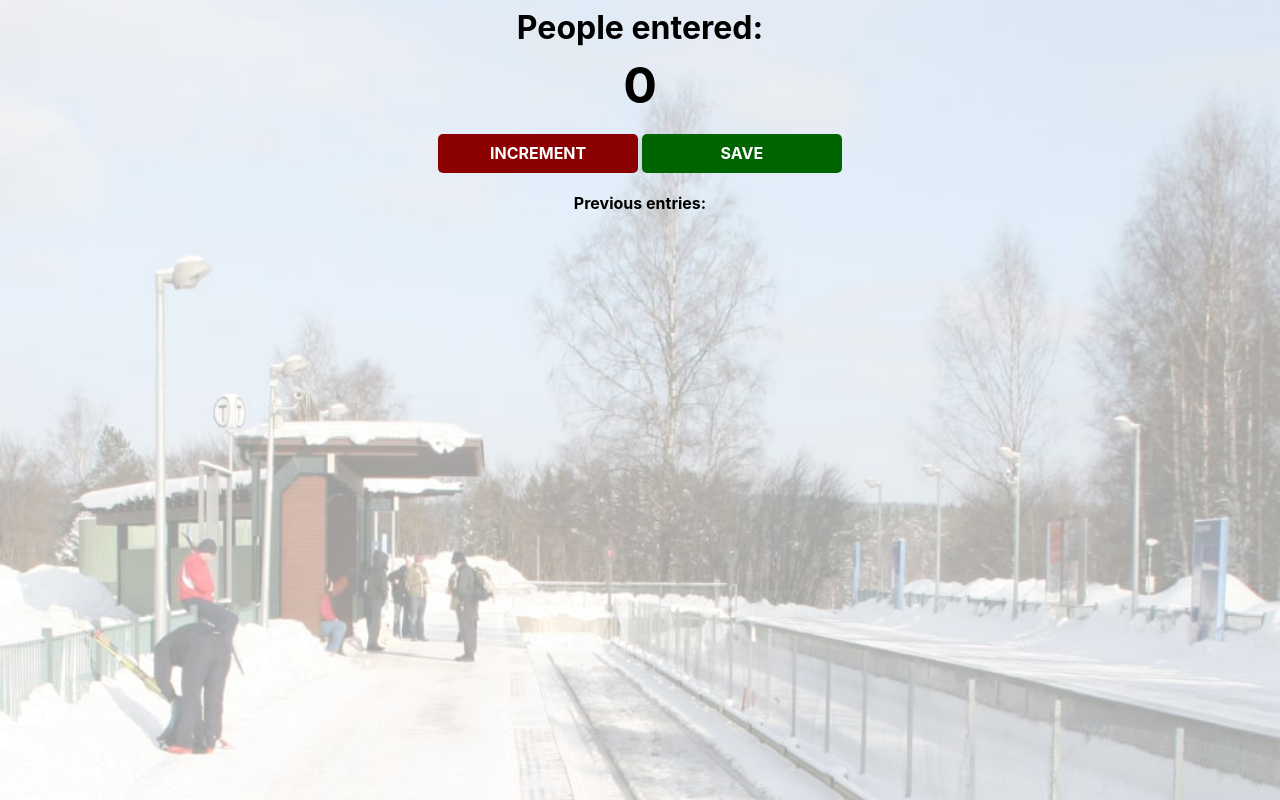
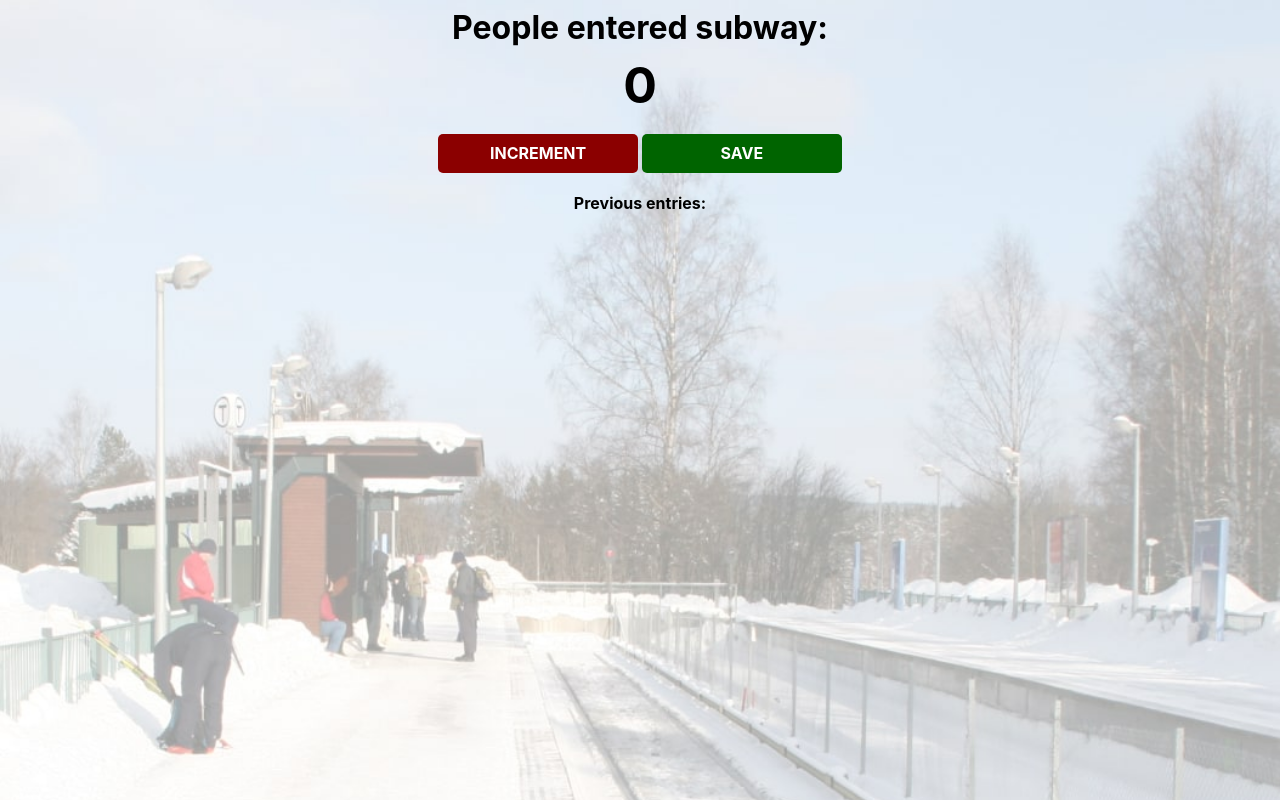
Before and after one commit to ElenaBlundell/Passenger-counter, a plain HTML site: page index.html in a window 1280 px wide. Drawn offline with nearby package versions, Linux system fonts and the light colour scheme.

Commit message:
Added "subway" to h1
Now it says "People entered subway" in h1 on line 6

```diff
--- a/index.html
+++ b/index.html
@@ -3,7 +3,7 @@
         <link rel="stylesheet" href="index.css">
     </head>
     <body>
-        <h1>People entered:</h1>
+        <h1>People entered subway:</h1>
         <h2 id="count-el">0</h2>
         <button id="increment-btn" onclick="increment()">INCREMENT</button>
         <button id="save-btn" onclick="save()">SAVE</button>
```
